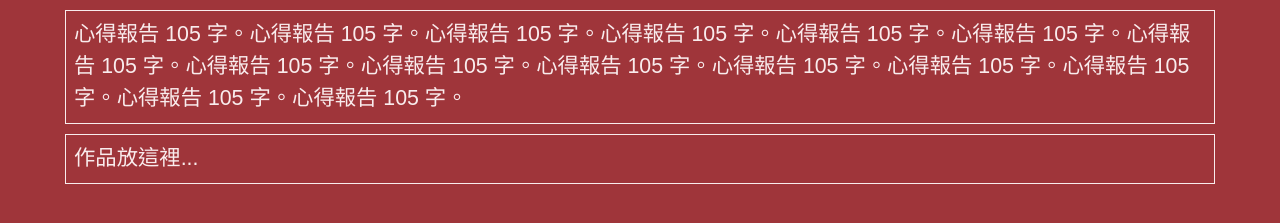
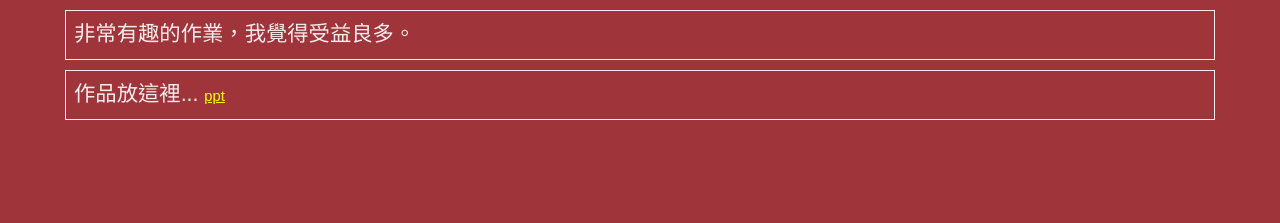
Before and after one commit to RogerHuLikesSoup/pr2022f, a plain HTML site: page hw01/index.html in a window 1280 px wide. Shown: the part 83-306 px from the top of the page. Drawn offline with nearby package versions, Linux system fonts and the light colour scheme.

Commit message:
Update index.html

```diff
--- a/hw01/index.html
+++ b/hw01/index.html
@@ -201,7 +201,7 @@
   <!-- ------------------------------------------------>
   <div class="row hw12">
     <div class="col-md-12 twenty">
-      心得報告 105 字。心得報告 105 字。心得報告 105 字。心得報告 105 字。心得報告 105 字。心得報告 105 字。心得報告 105 字。心得報告 105 字。心得報告 105 字。心得報告 105 字。心得報告 105 字。心得報告 105 字。心得報告 105 字。心得報告 105 字。心得報告 105 字。
+      非常有趣的作業，我覺得受益良多。
     </div>
   </div>
 
@@ -209,6 +209,7 @@
   <div class="row hw12">
     <div class="col-md-12 twenty">
       作品放這裡...
+       <a href="./hw01.pptx"> ppt </a>
     </div>
   </div>
 
```
